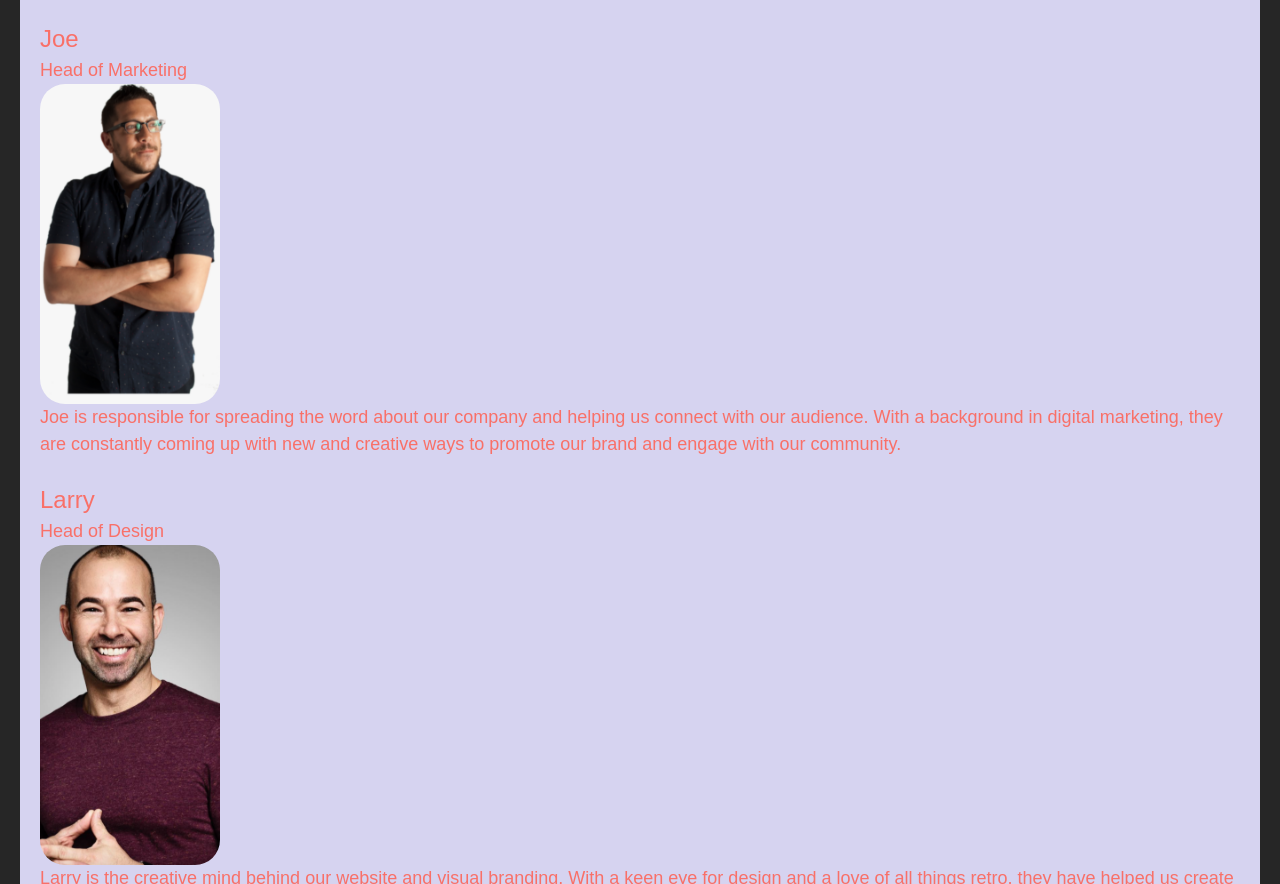
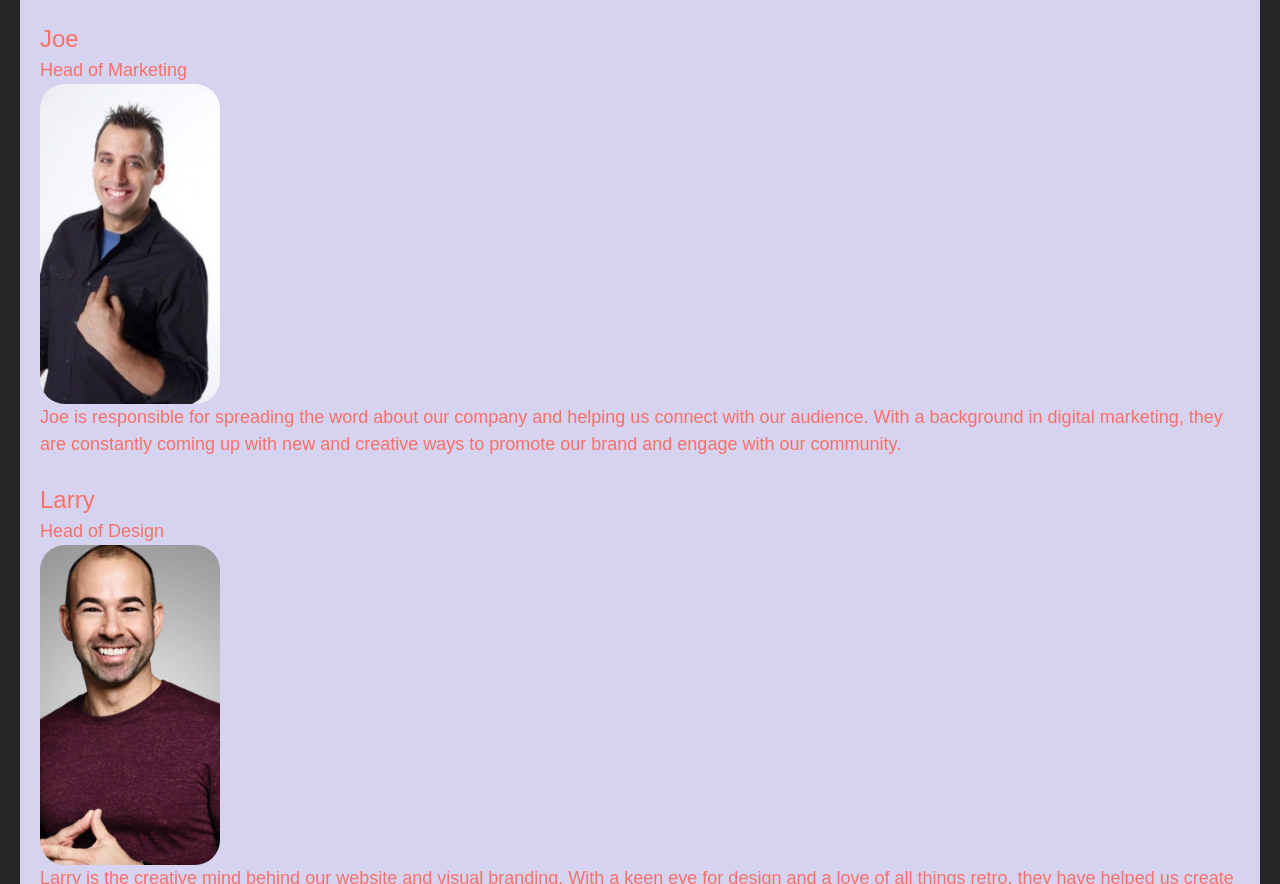
Before and after one commit to DKALAJ1239/CSI-3150, a website: page CSI-Project-Phase1/dist/pages/aboutUs.html in a window 1280 px wide. Shown: the part 874-1758 px from the top of the page. Drawn offline with Linux system fonts and the light colour scheme.

Commit message:
fixed images

```diff
--- a/CSI-Project-Phase1/dist/pages/aboutUs.html
+++ b/CSI-Project-Phase1/dist/pages/aboutUs.html
@@ -93,7 +93,7 @@
           <h3>Joe</h3>
           <p>Head of Marketing</p>
           <div class="member-img-text-2" id="member-img-text">
-            <img src="../img/sal.png" alt="Team Member Joe" />
+            <img src="../img/joe.jpg" alt="Team Member Joe" />
             <p>
               Joe is responsible for spreading the word about our company and helping us connect with our audience. With
               a
```
